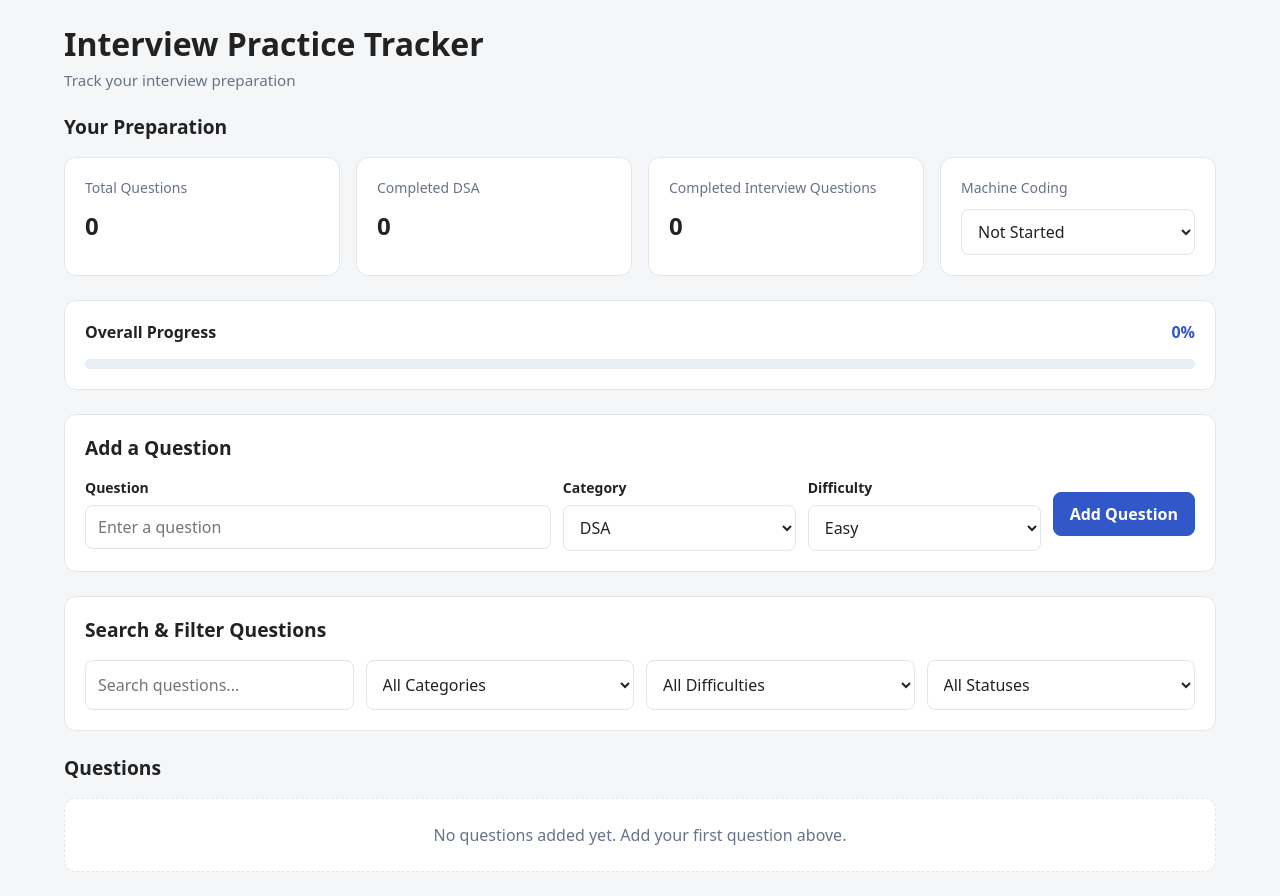
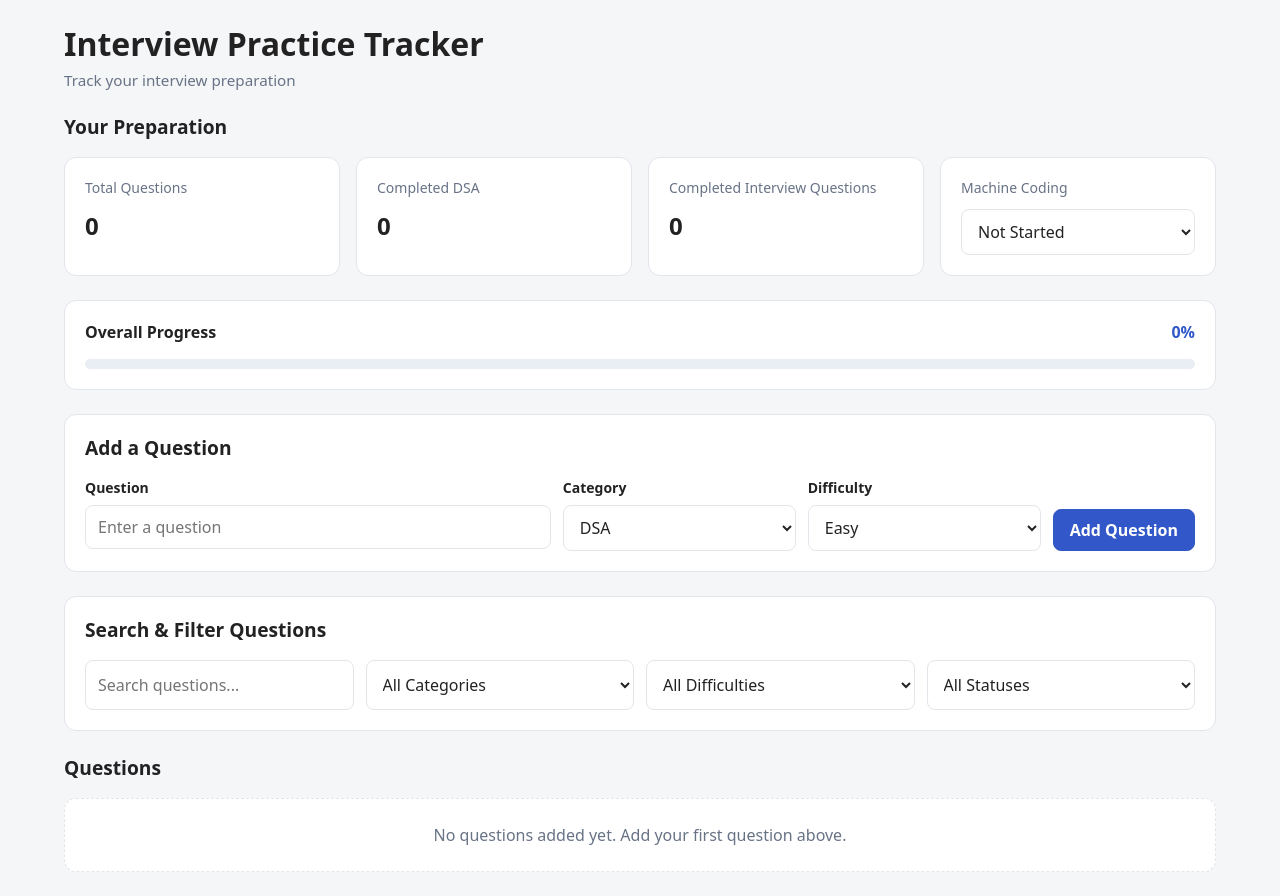
Before and after one commit to novix-vertex/SCS3-Interview-Practice-Tracker, a React (Vite) app: page / in a window 1280 px wide. Built offline with nearby package versions, Linux system fonts and the light colour scheme.

Commit message:
button css replaced back

```diff
--- a/src/index.css
+++ b/src/index.css
@@ -302,11 +302,12 @@ body {
 
 /* Add Question Button */
 .question-form button {
-  align-self: center;
-  padding: 0.625rem 1rem;
+  height: 42px;
+  padding: 0 1rem;
   color: var(--white);
   background: var(--primary-color);
   border: 1px solid var(--primary-color);
+  align-self: flex-end;
   border-radius: 0.5rem;
   font: inherit;
   font-weight: 600;
```
